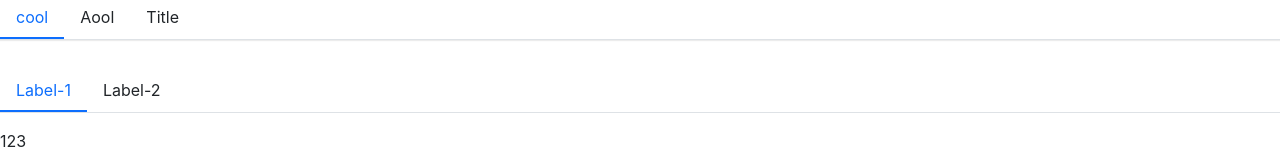
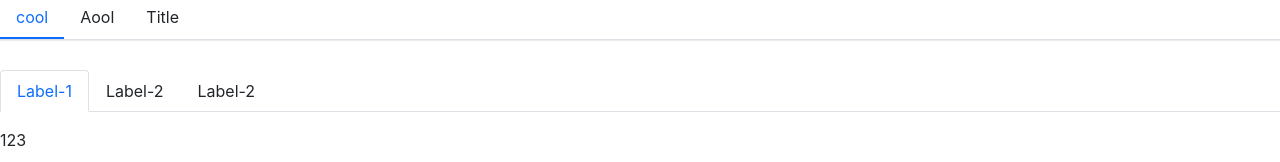
Before and after one commit to TimurJiangShan/AntdComponent, a React app in the folder kekecomponent/: page / in a window 1280 px wide. Shown: the part 143-305 px from the top of the page. Built offline with nearby package versions, Linux system fonts and the light colour scheme; the HTML template or start-up script is replaced by a standard one.

Commit message:
Add more test cases

```diff
--- a/kekecomponent/src/App.tsx
+++ b/kekecomponent/src/App.tsx
@@ -24,12 +24,15 @@ const App = () => {
           </SubMenu>
           <div>123</div>
         </Menu>
-        <Tabs>
+        <Tabs type="card">
           <TabsItem disabled={false} label="Label-1">
             123
           </TabsItem>
           <TabsItem disabled={false} label="Label-2">
             567
+          </TabsItem>
+          <TabsItem disabled={false} label="Label-2">
+            8910
           </TabsItem>
         </Tabs>
       </header>
```
